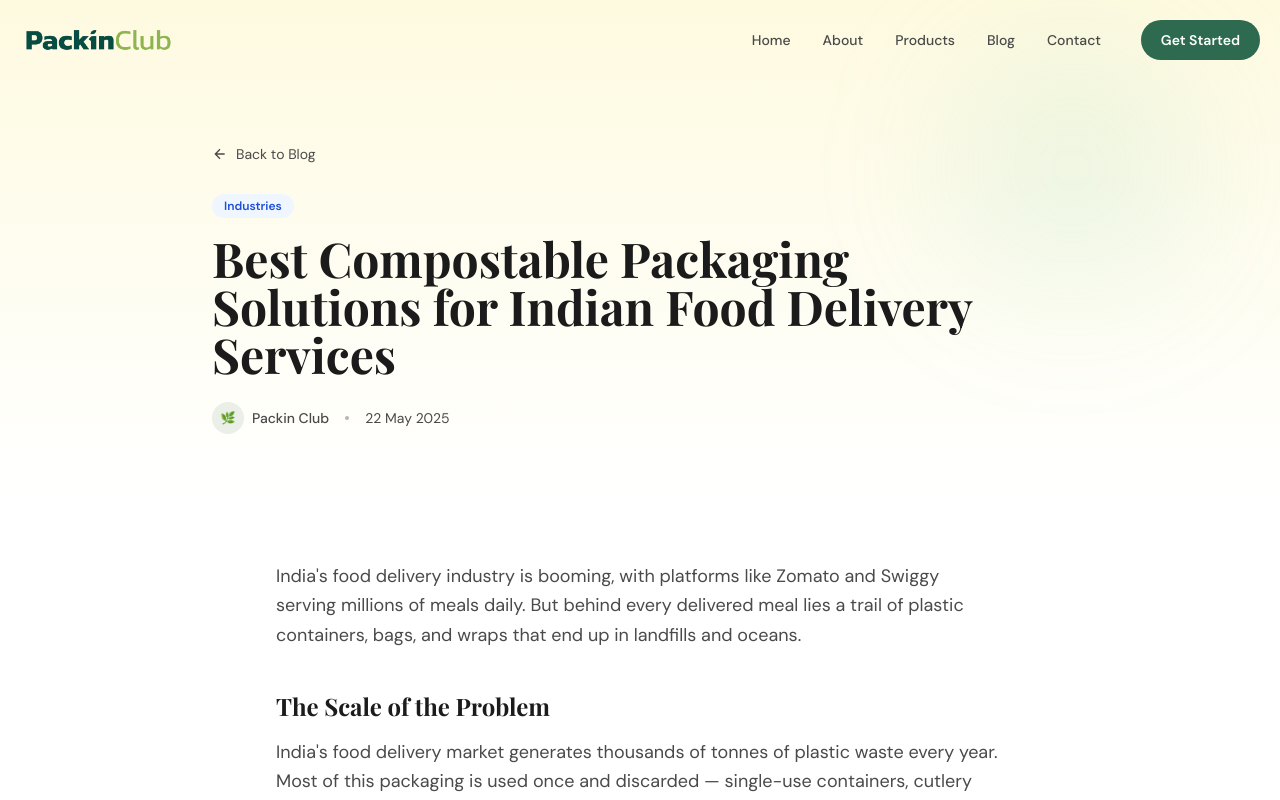
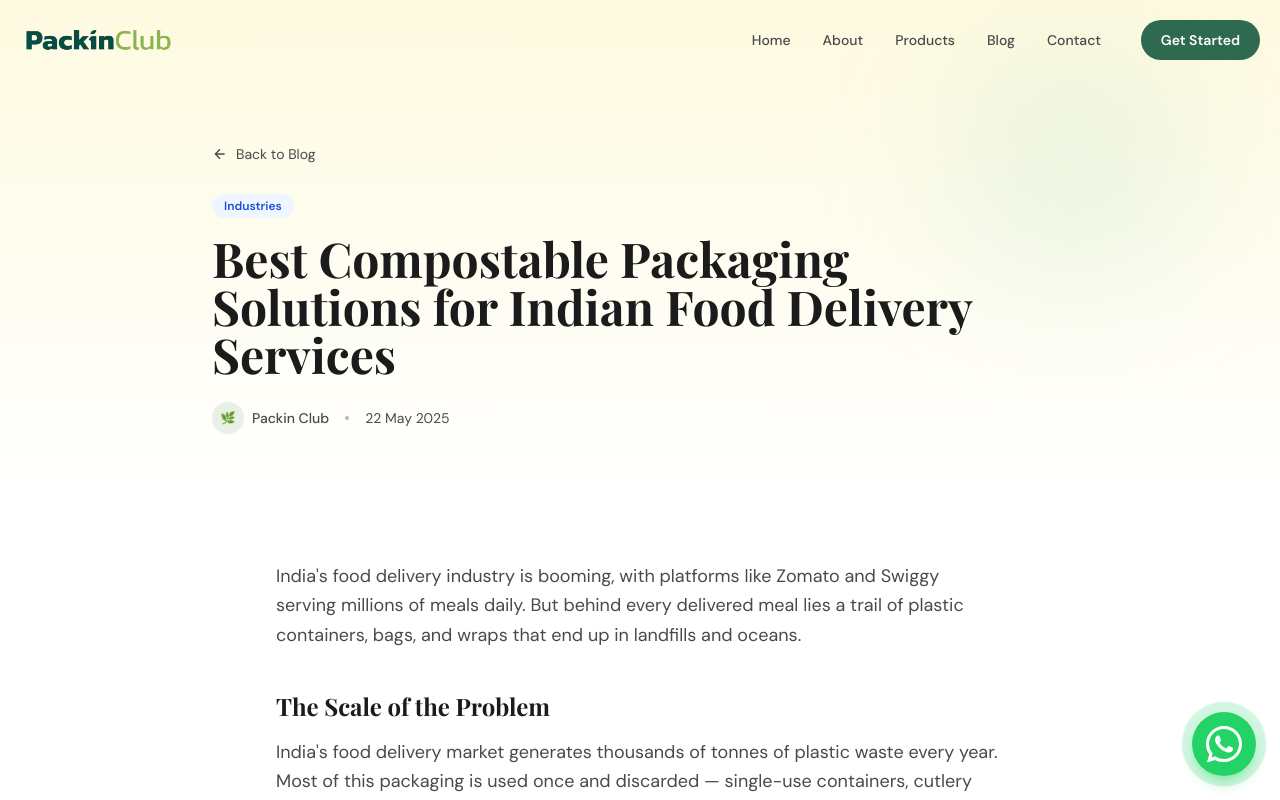
Before and after one commit to Rs889044/packinclub, a Next.js app: page /blog/best-compostable-packaging-solutions-for-indian-food-delivery-services in a window 1280 px wide. Shown: the top 800 px of the page. Built offline with nearby package versions, Linux system fonts and the light colour scheme; a web font is replaced by a local one.

Commit message:
feat: add WhatsApp widget and implement JSON-LD structured data for SEO across site and product pages

```diff
--- a/src/app/page.tsx
+++ b/src/app/page.tsx
@@ -293,8 +293,31 @@ export default function HomePage() {
     fetch("/api/admin/settings").then(r => r.json()).then(setSettings);
   }, []);
 
+  const jsonLd = {
+    "@context": "https://schema.org",
+    "@type": "LocalBusiness",
+    "name": "Packin Club",
+    "image": "https://packinclub.com/images/logo.png",
+    "@id": "https://packinclub.com",
+    "url": "https://packinclub.com",
+    "telephone": "+918178414360",
+    "address": {
+      "@type": "PostalAddress",
+      "streetAddress": "D-1/64, 21st Century Business Centre, Veer Savarkar Block, Shakarpur",
+      "addressLocality": "Nirman Vihar, Delhi",
+      "postalCode": "110092",
+      "addressCountry": "IN"
+    },
+    "description": "India's trusted partner for sustainable, durable, and CPCB-certified eco-packaging solutions.",
+    "founder": [
+      { "@type": "Person", "name": "Vikas Jha" },
+      { "@type": "Person", "name": "Rajat Sharma" }
+    ]
+  };
+
   return (
     <>
+      <script type="application/ld+json" dangerouslySetInnerHTML={{ __html: JSON.stringify(jsonLd) }} />
       <Hero />
       <WhoWeAre image={settings?.whoWeAreImage} />
       <FeaturedProducts />
--- a/src/app/product/[slug]/page.tsx
+++ b/src/app/product/[slug]/page.tsx
@@ -42,8 +42,32 @@ export default function ProductPage({ params }: Props) {
   const waMessage = encodeURIComponent(`Hi! I'm interested in ${product.name}. Can you share more details and pricing?`);
   const waLink = `https://wa.me/918178414360?text=${waMessage}`;
 
+  const jsonLd = {
+    "@context": "https://schema.org",
+    "@type": "Product",
+    "name": product.name,
+    "image": product.image ? [product.image, ...(product.gallery || [])] : [],
+    "description": product.description,
+    "brand": {
+      "@type": "Brand",
+      "name": "Packin Club"
+    },
+    "category": product.category,
+    "offers": {
+      "@type": "Offer",
+      "availability": "https://schema.org/InStock",
+      "priceCurrency": "INR",
+      "price": "0.00",
+      "seller": {
+        "@type": "Organization",
+        "name": "Packin Club"
+      }
+    }
+  };
+
   return (
     <>
+      <script type="application/ld+json" dangerouslySetInnerHTML={{ __html: JSON.stringify(jsonLd) }} />
       {/* Hero Section */}
       <section className="pt-28 pb-12 md:pt-36 md:pb-24 bg-brand-cream overflow-hidden">
         <div className="max-w-7xl mx-auto px-5">
--- a/src/components/LayoutShell.tsx
+++ b/src/components/LayoutShell.tsx
@@ -1,7 +1,8 @@
 "use client";
 import { usePathname } from "next/navigation";
-import Navbar from "@/components/Navbar";
-import Footer from "@/components/Footer";
+import Navbar from "./Navbar";
+import Footer from "./Footer";
+import WhatsAppWidget from "./WhatsAppWidget";
 
 export default function LayoutShell({ children }: { children: React.ReactNode }) {
   const pathname = usePathname();
@@ -16,6 +17,7 @@ export default function LayoutShell({ children }: { children: React.ReactNode })
       <Navbar />
       <main>{children}</main>
       <Footer />
+      <WhatsAppWidget />
     </>
   );
 }
--- /dev/null
+++ b/src/components/WhatsAppWidget.tsx
@@ -0,0 +1,38 @@
+"use client";
+import { useEffect, useState } from "react";
+
+export default function WhatsAppWidget() {
+  const [isVisible, setIsVisible] = useState(false);
+
+  useEffect(() => {
+    // Slight delay to fade in so it's not jarring on initial fast paint
+    const timer = setTimeout(() => setIsVisible(true), 500);
+    return () => clearTimeout(timer);
+  }, []);
+
+  return (
+    <div
+      className={`fixed bottom-6 right-6 z-50 transition-all duration-500 transform ${
+        isVisible ? "opacity-100 translate-y-0" : "opacity-0 translate-y-8"
+      }`}
+    >
+      <a
+        href="https://wa.me/918178414360?text=Hi!%20I%20visited%20Packin%20Club%20and%20I%20have%20an%20enquiry."
+        target="_blank"
+        rel="noopener noreferrer"
+        aria-label="Chat with us on WhatsApp"
+        className="relative group flex items-center justify-center w-14 h-14 md:w-16 md:h-16 bg-[#25D366] text-white rounded-full shadow-lg shadow-[#25D366]/30 hover:shadow-xl hover:shadow-[#25D366]/40 hover:-translate-y-1 transition-all"
+      >
+        <span className="absolute inset-0 w-full h-full rounded-full bg-[#25D366] opacity-30 animate-ping group-hover:hidden" />
+        <svg
+          viewBox="0 0 24 24"
+          className="w-8 h-8 md:w-9 md:h-9 relative z-10"
+          fill="currentColor"
+        >
+          <path d="M17.472 14.382c-.297-.149-1.758-.867-2.03-.967-.273-.099-.471-.148-.67.15-.197.297-.767.966-.94 1.164-.173.199-.347.223-.644.075-.297-.15-1.255-.463-2.39-1.475-.883-.788-1.48-1.761-1.653-2.059-.173-.297-.018-.458.13-.606.134-.133.298-.347.446-.52.149-.174.198-.298.298-.497.099-.198.05-.371-.025-.52-.075-.149-.669-1.612-.916-2.207-.242-.579-.487-.5-.669-.51-.173-.008-.371-.01-.57-.01-.198 0-.52.074-.792.372-.272.297-1.04 1.016-1.04 2.479 0 1.462 1.065 2.875 1.213 3.074.149.198 2.096 3.2 5.077 4.487.709.306 1.262.489 1.694.625.712.227 1.36.195 1.871.118.571-.085 1.758-.719 2.006-1.413.248-.694.248-1.289.173-1.413-.074-.124-.272-.198-.57-.347z" />
+          <path d="M12 0C5.373 0 0 5.373 0 12c0 2.625.846 5.059 2.284 7.034L.789 23.492a.5.5 0 00.61.609l4.458-1.495A11.952 11.952 0 0012 24c6.627 0 12-5.373 12-12S18.627 0 12 0zm0 22a9.94 9.94 0 01-5.39-1.582l-.386-.232-2.644.886.886-2.644-.232-.386A9.94 9.94 0 012 12C2 6.486 6.486 2 12 2s10 4.486 10 10-4.486 10-10 10z" />
+        </svg>
+      </a>
+    </div>
+  );
+}
```
Also changed, not shown: data/products.json (+15 -10 lines).
